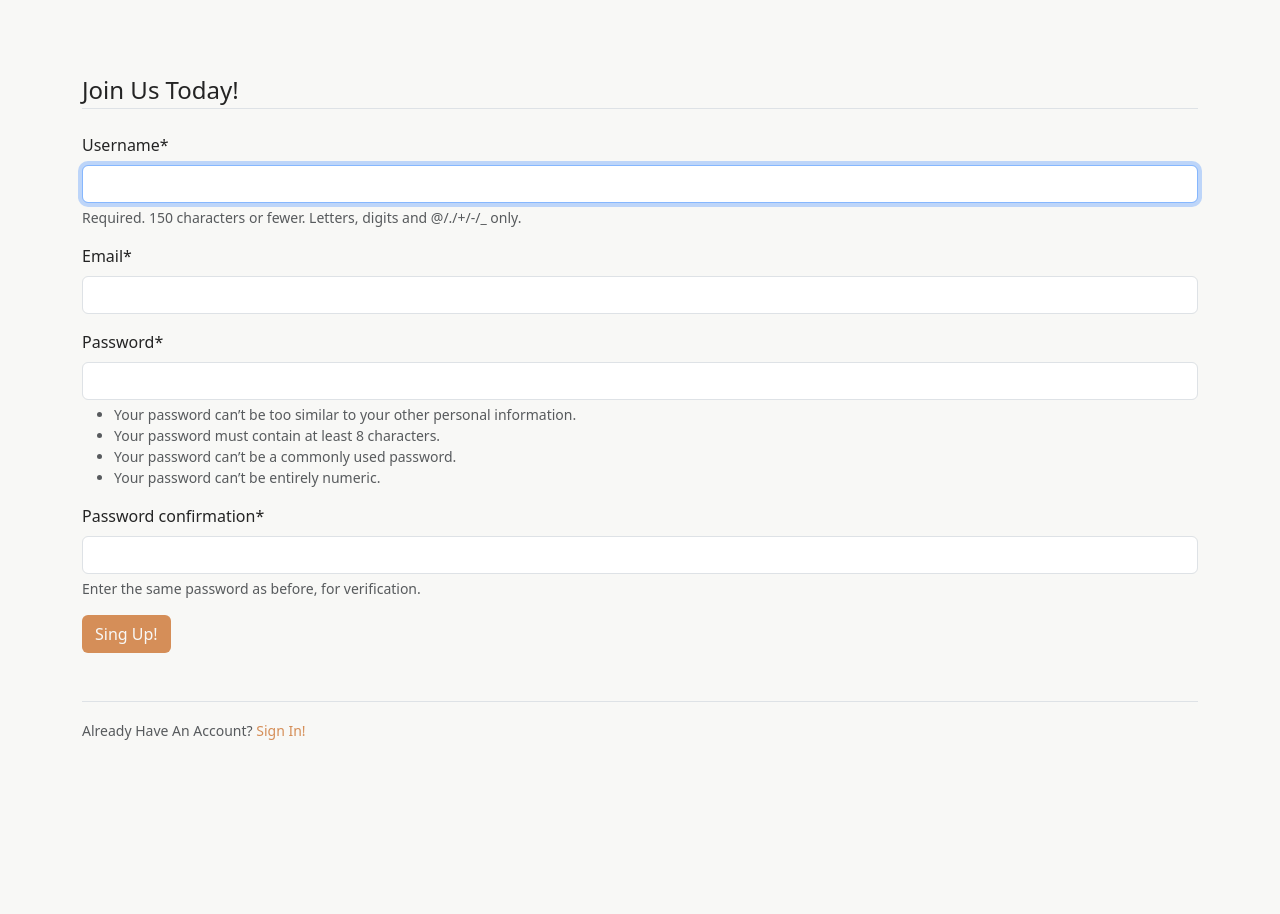
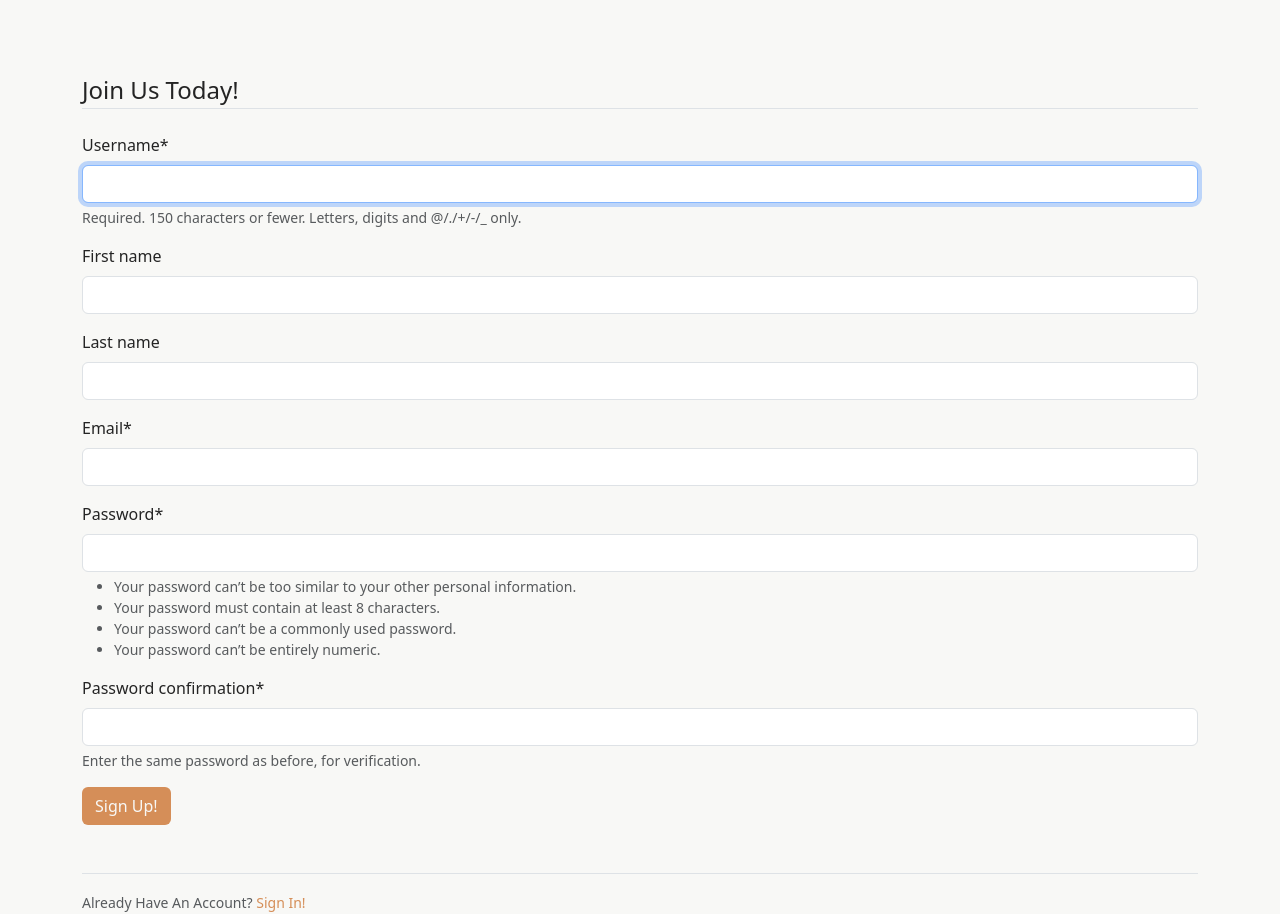
Before and after one commit to SandraBergstrom/theRecipeCollective, a Django app: page /register/ in a window 1280 px wide. Shown: the part 56-970 px from the top of the page. Before the commit the page ends 796 px from the top, so only its background shows below. Run offline with Django 3.2, Linux system fonts and the light colour scheme; some libraries are stand-ins or nearby versions.

Commit message:
Add first name and last name fields to registration form

```diff
--- a/users/forms.py
+++ b/users/forms.py
@@ -8,4 +8,4 @@ class UserRegisterForm(UserCreationForm):
 
     class Meta:
         model = User
-        fields = ['username', 'email', 'password1', 'password2']
+        fields = ['username','first_name', 'last_name', 'email', 'password1', 'password2']
--- a/users/templates/users/register.html
+++ b/users/templates/users/register.html
@@ -10,7 +10,7 @@
             {{ form|crispy }}
         </fieldset>
         <div class="form-group">
-            <button type="submit" class="btn btn-custom-primary">Sing Up!</button>
+            <button type="submit" class="btn btn-custom-primary">Sign Up!</button>
         </div>
         <br>
         <br>
```
